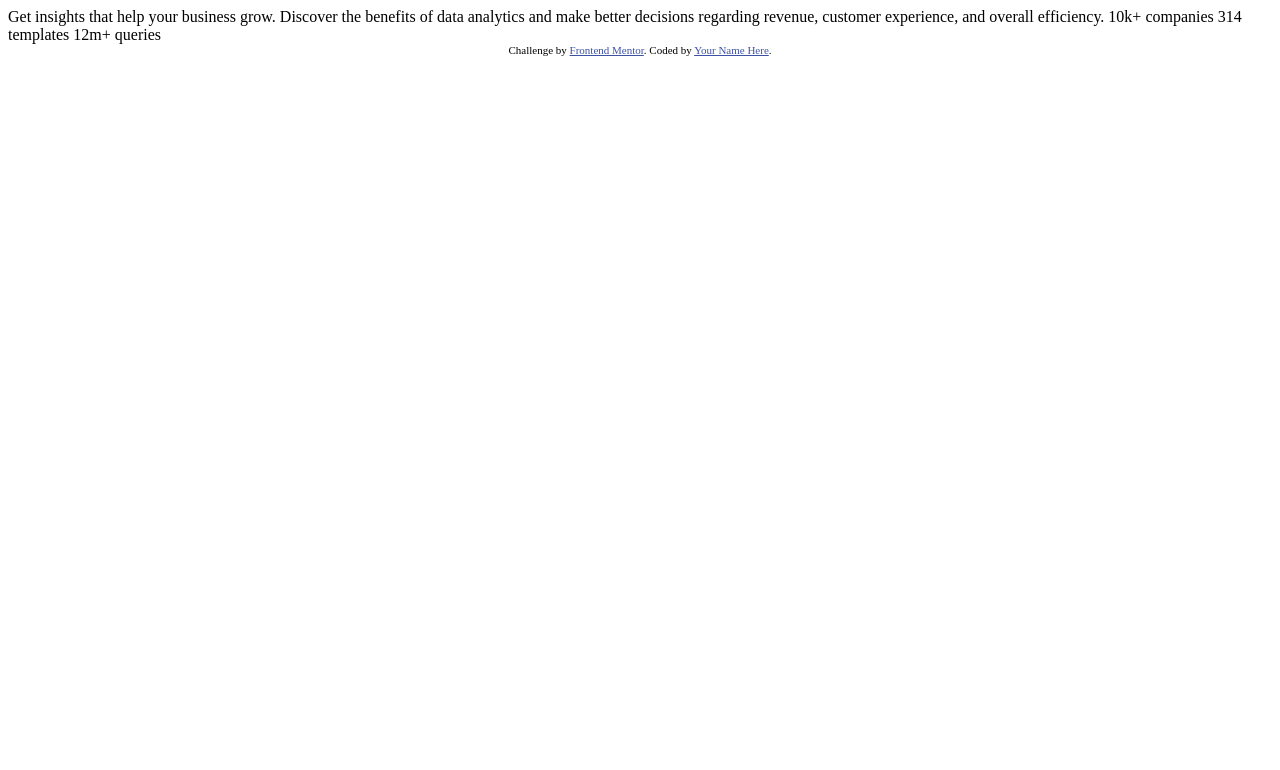
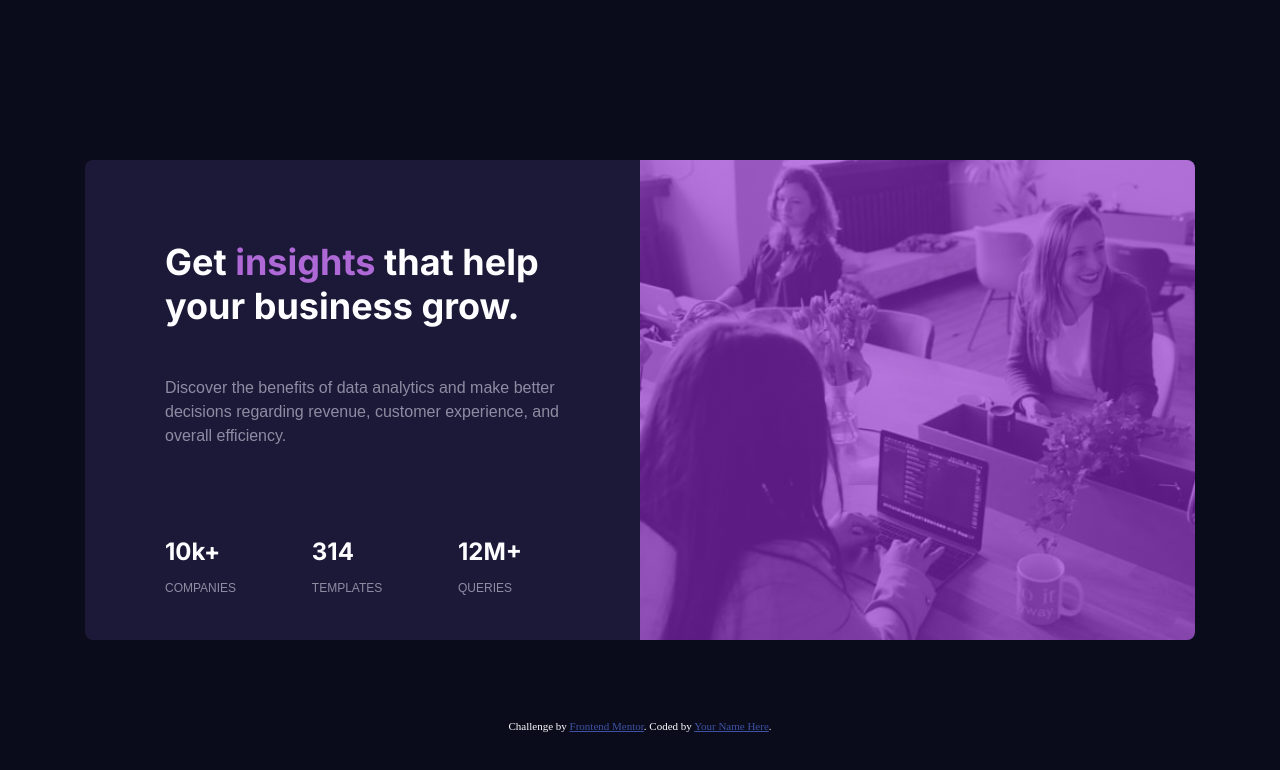
Before and after one commit to paul6c/statsPreviewCard, a plain HTML site: page index.html in a window 1280 px wide. Drawn offline with Linux system fonts and the light colour scheme.

Commit message:
completed project

```diff
--- a/index.html
+++ b/index.html
@@ -10,21 +10,122 @@
 
   <!-- Feel free to remove these styles or customise in your own stylesheet 👍 -->
   <style>
-    .attribution { font-size: 11px; text-align: center; }
+
+@import url(https://fonts.googleapis.com/css2?family=Inter:wght@400;700&family=Lexend+Deca);
+
+    .attribution { font-size: 11px;
+       text-align: center;
+      margin-top: 5rem;}
     .attribution a { color: hsl(228, 45%, 44%); }
+
+    *{
+      box-sizing: border-box;
+      margin: 0;
+      padding: 0;
+    }
+
+    body{
+      background-color: #0a0c1b;
+      color: #fefdff;
+
+
+    }
+
+    .content-container{
+      display: flex;
+      height: 30rem;
+      width: 69.375rem;
+      margin: auto;
+      margin-top:10rem;
+      background-color: #1c1938;
+      border-radius: 0.5rem;
+    }
+
+    section{
+      width: 50%;
+    }
+
+    .text-content{
+      padding: 5rem;
+    }
+
+    h1{
+      font-family: 'Inter',sans-serif;
+      margin-bottom: 3rem;
+      font-size: 36px;
+    }
+    b{
+      color: #ae69d6;
+    }
+
+    p{
+      color: #8e8ca2;
+      font-family: 'Lexan Deca',sans-serif;
+      margin-bottom: 5rem;
+      font-size: 16px;
+      line-height: 1.5rem;
+    }
+
+    .stats{
+      display: flex;
+    }
+    .item{
+    margin: 0 auto;
+    }
+    .item:first-child{
+      margin-left: 0;
+    }
+
+    h2{
+      font-family: 'Inter',sans-serif;
+      line-height: 3rem;
+    }
+    .stats-description{
+      text-transform: uppercase;
+      font-size: 12px;
+    }
+
+  .image-section{
+    background-image: linear-gradient(0deg,rgba(144,41,203,.63),rgba(144, 41, 203, 0.63)),
+    url(images/image-header-desktop.jpg);
+    /* height: 27.875rem; */
+    background-repeat: no-repeat;
+    background-position: center;
+    align-items: center;
+
+    background-size: cover;
+
+    border-radius:  0 0.5rem 0.5rem 0;
+  }
+
   </style>
 </head>
 <body>
 
-  Get insights that help your business grow.
+  <div class="content-container">
+    <section class="text-content">
 
-  Discover the benefits of data analytics and make better decisions regarding revenue, customer
-  experience, and overall efficiency.
+      <h1>Get <b>insights</b> that help your business grow.</h1>
 
-  10k+ companies
-  314 templates
-  12m+ queries
+      <p>Discover the benefits of data analytics and make better decisions regarding revenue, customer
+      experience, and overall efficiency.</p>
 
+      <div class="stats">
+          <div class="item">
+            <h2>10k+</h2><p class="stats-description">companies</p>
+          </div>
+          <div class="item">
+           <h2>314</h2><p class="stats-description">templates</p>
+          </div>
+          <div class="item">
+           <h2>12M+</h2><p class="stats-description">queries</p>
+          </div>
+      </div>
+    </section>
+    <section class="image-section">
+      <!-- <img src="images/image-header-desktop.jpg" alt=""> -->
+    </section>
+</div>
   <div class="attribution">
     Challenge by <a href="https://www.frontendmentor.io?ref=challenge" target="_blank">Frontend Mentor</a>.
     Coded by <a href="#">Your Name Here</a>.
```
